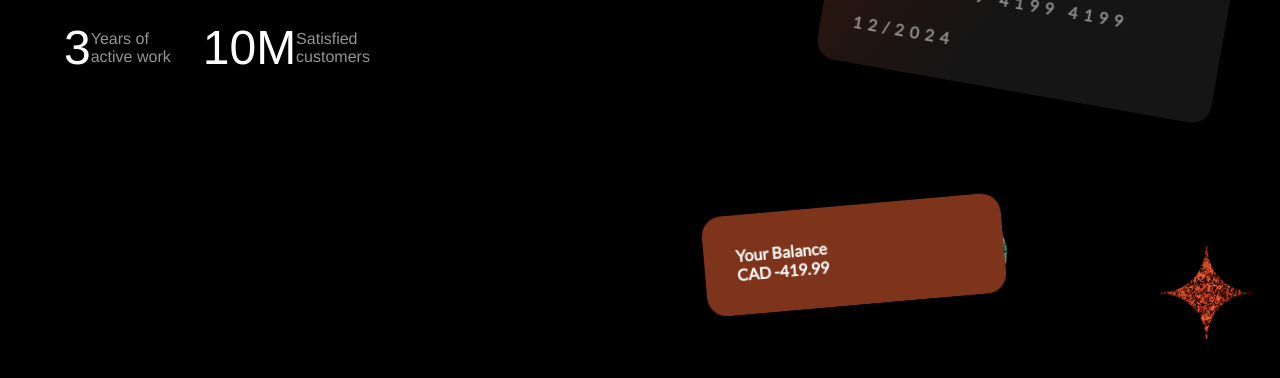
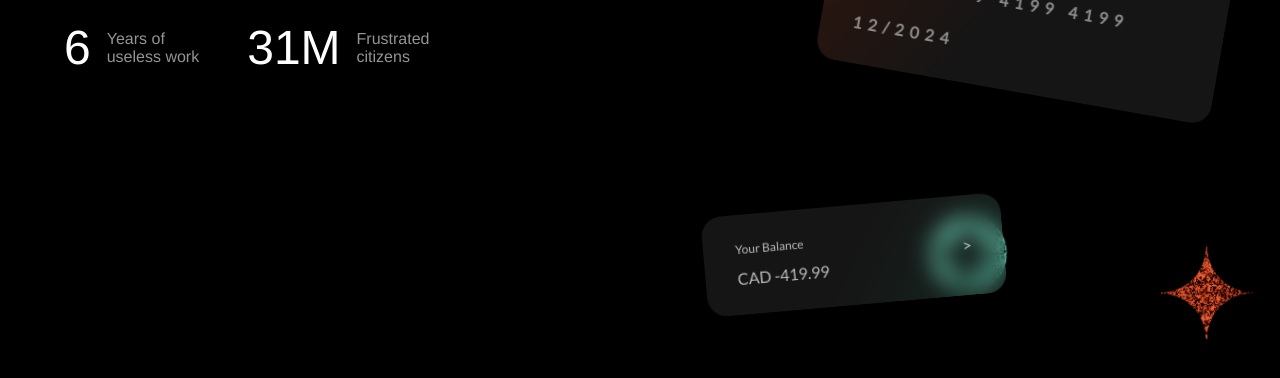
Before and after one commit to SethMegbetor/base-c6-p1, a plain HTML site: page index.html in a window 1280 px wide. Shown: the part 406-784 px from the top of the page. Drawn offline with Linux system fonts and the light colour scheme.

Commit message:
done with desktop view

```diff
--- a/index.html
+++ b/index.html
@@ -30,12 +30,12 @@
 
           <div class="stats">
             <div class="stat-1 stat">
-              <div class="stat-num">3</div>
-              <div class="stat-copy">Years of <br />active work</div>
+              <div class="stat-num">6</div>
+              <div class="stat-copy">Years of <br />useless work</div>
             </div>
             <div class="stat-2 stat">
-              <div class="stat-num">10M</div>
-              <div class="stat-copy">Satisfied <br />customers</div>
+              <div class="stat-num">31M</div>
+              <div class="stat-copy">Frustrated<br />citizens</div>
             </div>
           </div>
         </div>
@@ -65,7 +65,7 @@
               <div class="card-title">Your Balance</div>
               <div class="card-amount">CAD -419.99</div>
             </div>
-            <div class="card-col"></div>
+            <div class="card-col"> > </div>
           </div>
         </div>
       </div>
--- a/style.css
+++ b/style.css
@@ -97,6 +97,7 @@ body {
 
 .stat-copy {
   color: #949494;
+  padding: 0 1em;
 }
 
 .card {
@@ -168,10 +169,21 @@ background: linear-gradient(
   120deg,
   rgba(70, 70, 70, 0.3) 0%,
   rgba(70, 70, 70, 0.3) 50%,
-  rgba(102, 185, 162, 0.2) 100%,
+  rgba(102, 185, 162, 0.2) 100%
 );
 padding: 2em;
 display: flex;
 justify-content: space-between;
 align-items: center;
 }
+
+.card-col{
+  /* font-family: serif; */
+  font-weight: 300;
+  opacity: 0.7;
+  line-height: 1.8em;
+}
+
+.card-title{
+  font-size: 12px;
+}
```
